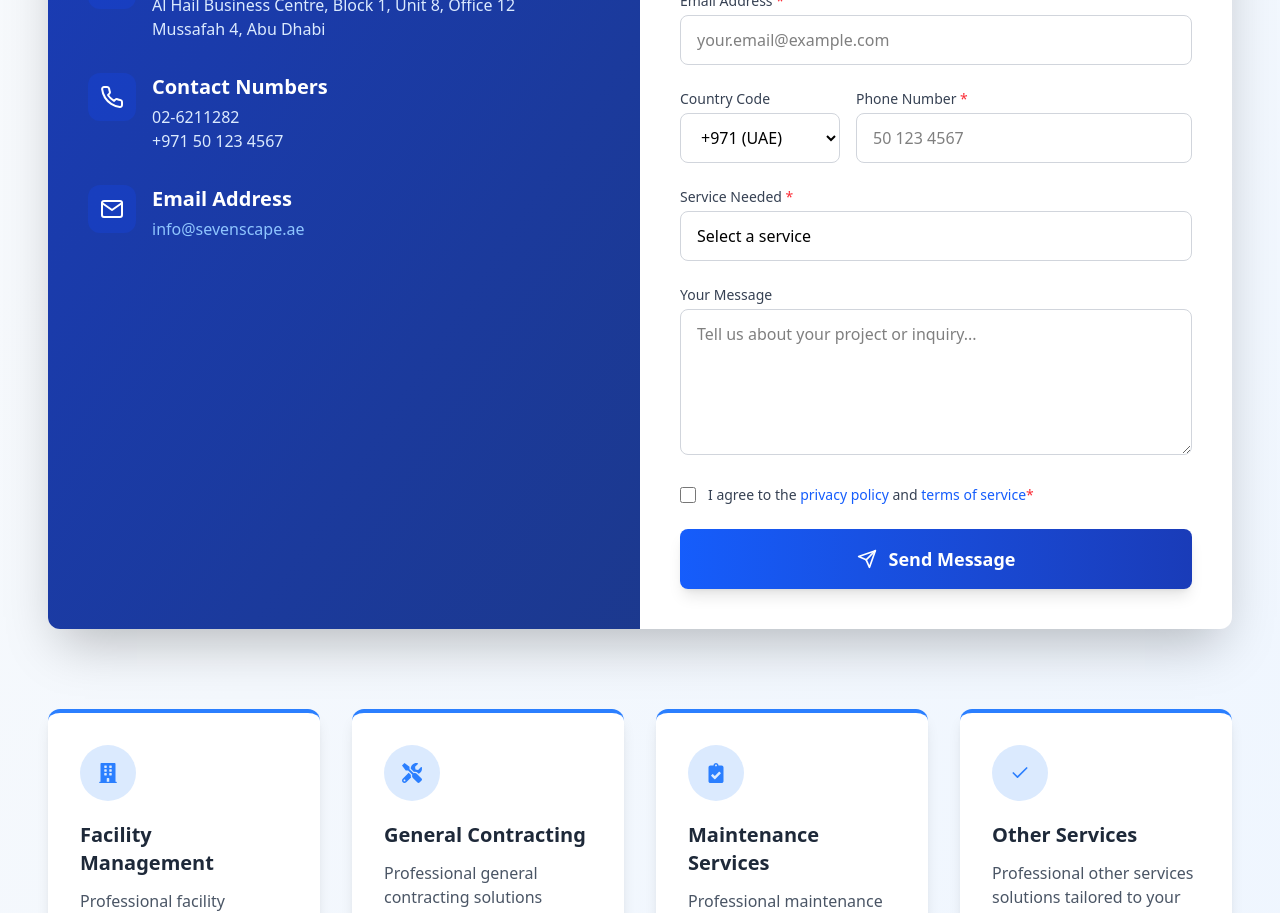
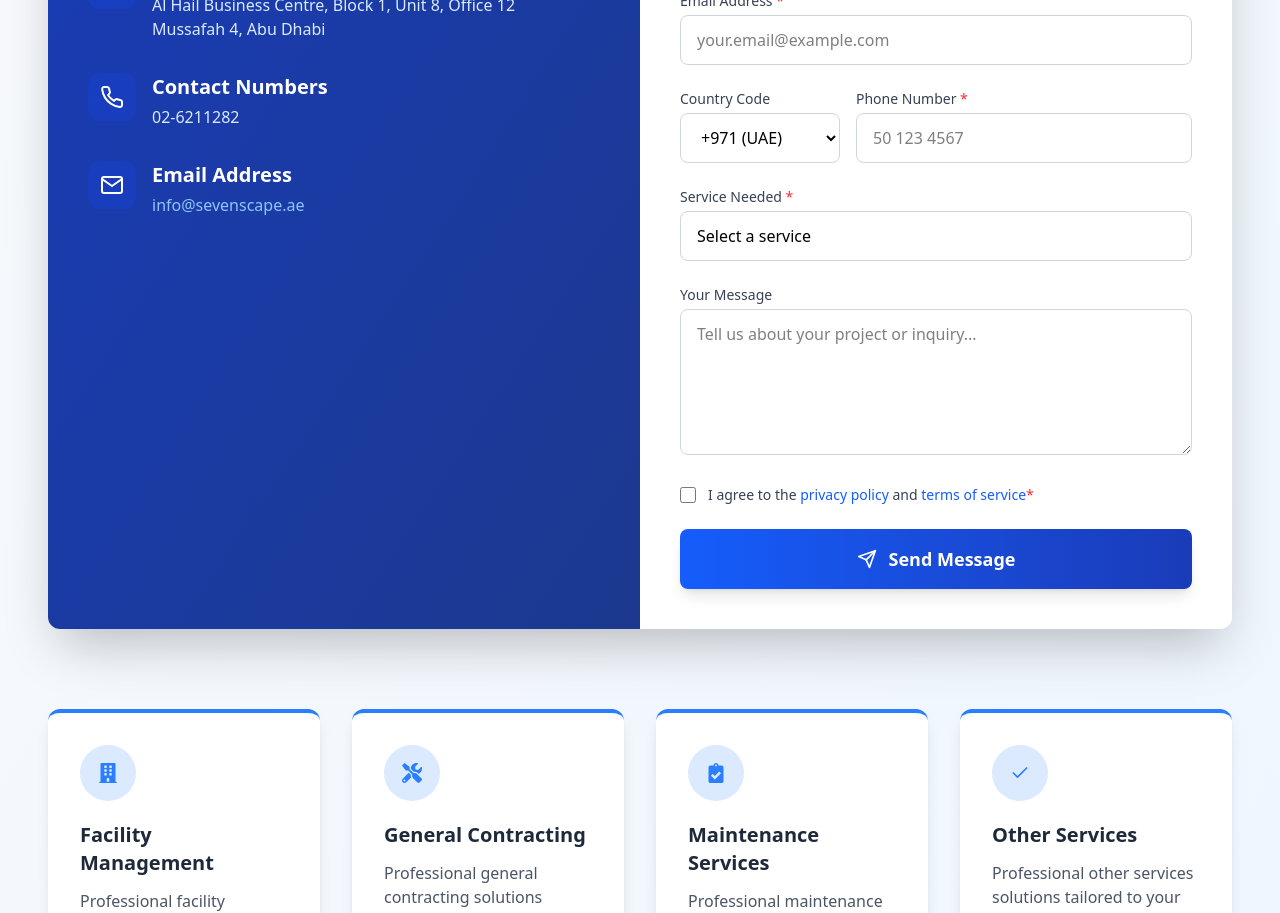
Before and after one commit to farhanparru/SevenscapeGeneralContracting-LLC, a React (Vite) app: page /Contact in a window 1280 px wide. Shown: the part 920-1833 px from the top of the page. Built offline with nearby package versions, Linux system fonts and the light colour scheme.

Commit message:
update Contact Us

```diff
--- a/src/Components/ContactUs.jsx
+++ b/src/Components/ContactUs.jsx
@@ -257,7 +257,6 @@ const ContactUs = () => {
                   <div>
                     <h3 className="font-bold text-xl mb-1">Contact Numbers</h3>
                     <p className="text-blue-100">02-6211282</p>
-                    <p className="text-blue-100">+971 50 123 4567</p>
                   </div>
                 </motion.div>
 
```
